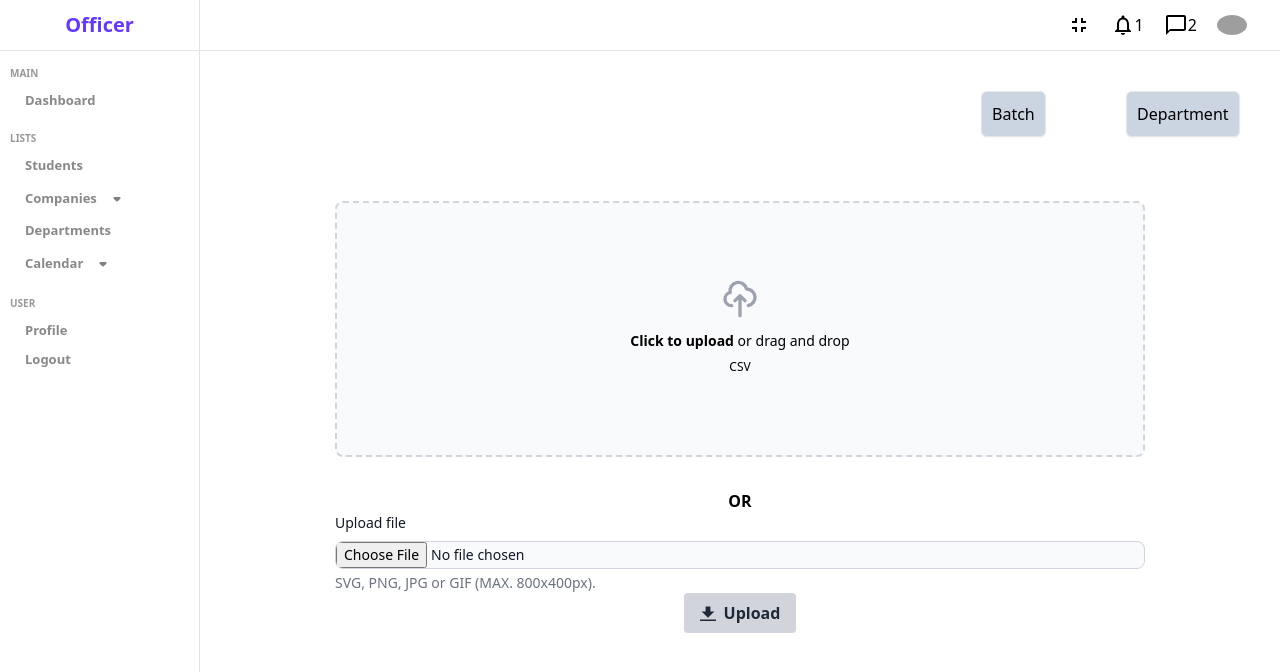
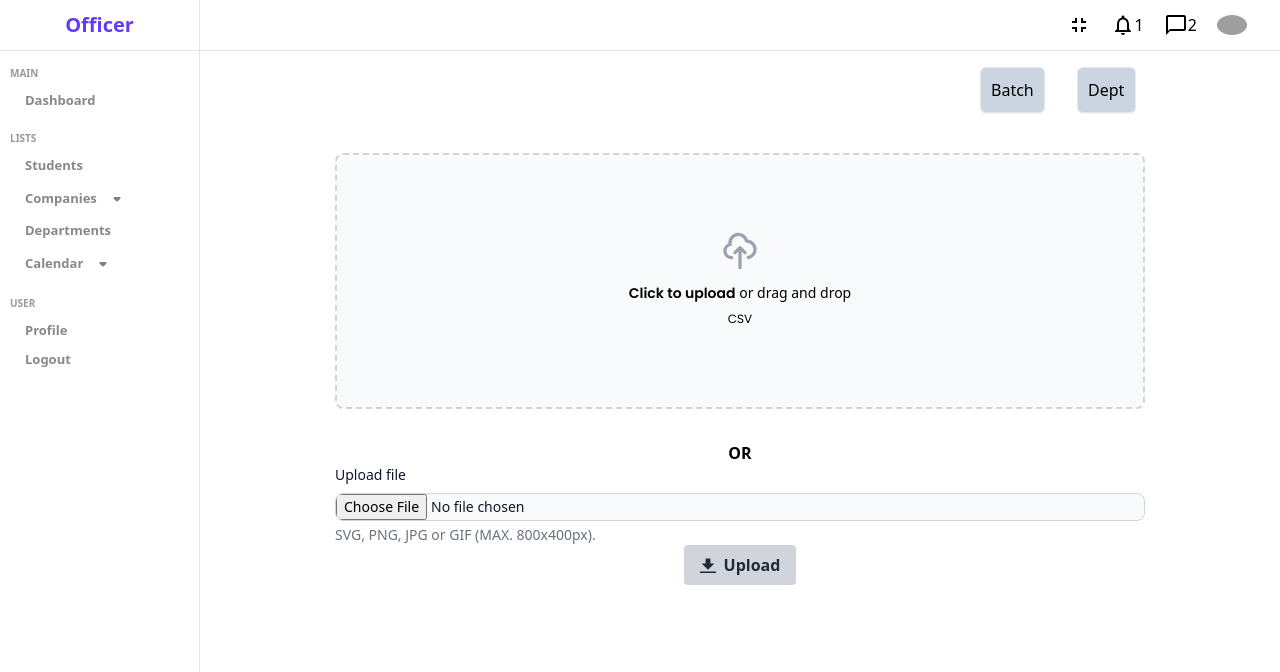
Before and after one commit to Internship-Portal/Intership_FrontEnd, a React (Vite) app: page /addstudents in a window 1280 px wide. Shown: the top 672 px of the page. Built offline with nearby package versions, Linux system fonts and the light colour scheme; grey boxes are pictures that could not be loaded.

Commit message:
css change

```diff
--- a/src/Pages/College/ConfComp.jsx
+++ b/src/Pages/College/ConfComp.jsx
@@ -3,25 +3,25 @@ import Sidebar from "../../components/Sidebar";
 import Navbar from "../../components/Navbar";
 import config from "../../hooks/config";
 import axios from "axios";
-import Dropdown_batch from '../../components/Dropdown_batch'
-import Dropdown_dept from '../../components/Dropdown_dept'
+import Dropdown_batch from "../../components/Dropdown_batch";
+import Dropdown_dept from "../../components/Dropdown_dept";
 
 function ConfComp() {
-  const { id ,headers } = config();
-  const [data, setData] = useState([])
+  const { id, headers } = config();
+  const [data, setData] = useState([]);
 
   const [student, setStudent] = useState({
     year_batch: null,
-    departments: ["CS","IT","ENTC"],
-  })
+    departments: ["CS", "IT", "ENTC"],
+  });
 
   const handleBatch = (data) => {
-    setStudent({ ...student, year_batch: data })
-  }
+    setStudent({ ...student, year_batch: data });
+  };
 
   const handleDept = (data) => {
-    setStudent({ ...student, department_name: data })
-  }
+    setStudent({ ...student, department_name: data });
+  };
 
   const getConf = async () => {
     try {
@@ -44,32 +44,31 @@ function ConfComp() {
     }
   };
 
-
   useEffect(() => {
     getConf();
   }, []);
 
   const handleClick = async (company) => {
     try {
-      console.log(id)
-      console.log(student)
-      const token = localStorage.getItem("jwt")
-      const res =await fetch(
+      console.log(id);
+      console.log(student);
+      const token = localStorage.getItem("jwt");
+      const res = await fetch(
         "http://localhost:4000/api/officer/giveAccessToCompanies",
         {
           method: "PUT",
           headers: {
-            "content-type":"application/json",
-            "authorization": `bearer ${token}`
+            "content-type": "application/json",
+            authorization: `bearer ${token}`,
           },
           body: JSON.stringify({
             company_id: company.company_id,
-            access: [student]
-          })
+            access: [student],
+          }),
         }
       );
-      const result = await res.json()
-      console.log(result)
+      const result = await res.json();
+      console.log(result);
     } catch (error) {
       console.log(error);
     }
@@ -91,20 +90,25 @@ function ConfComp() {
               className=" text-center items-center inline-flex w-full sm:w-1/3"
               key={company.company_id}
             >
-              <div className="border-solid border-black border-2 w-3/4 mx-auto my-2 ">
+              <div className="mt-3 bg-primary bg-opacity-30 rounded-xl w-3/4 mx-auto  ">
                 <div className=" ">
-                  <div className=" text-lg font-bold justify-start flex px-4">
+                  <div className=" flex justify-center text-lg font-bold sm:justify-start  px-4 font-poppins">
                     {company.company_name}
                   </div>
-                  <div className="">{company.company_id}</div>
-                  <div>{company.message}</div>
+                  <div className="mt-2 font-poppins">{company.message}</div>
                 </div>
-                <div className="flex">
-                  <Dropdown_batch onhandleBatchChange={handleBatch} />
-                  <Dropdown_dept onhandleDeptChange={handleDept} />
+                <div className=" block">
+                  <div className="flex">
+                    <div className=" w-full">
+                      <Dropdown_batch className="p-0 m-0" onhandleBatchChange={handleBatch} />
+                    </div>
+                    <div className="w-full">
+                      <Dropdown_dept onhandleDeptChange={handleDept} />
+                    </div>
+                  </div>
                 </div>
 
-                <button onClick={() => handleClick(company)}>Send</button>
+                <button className=" bg-indigo-700 bg-opacity-80 m-2 text-white rounded-lg p-2 font-poppins hover:w-3/4" onClick={() => handleClick(company)}>Send</button>
               </div>
             </div>
           ))}
--- a/src/Pages/College/SubComp.jsx
+++ b/src/Pages/College/SubComp.jsx
@@ -79,15 +79,15 @@ function SubComp() {
               className=" text-center items-center inline-flex w-full sm:w-1/3"
               key={company.index}
             >
-              <div className="border-solid border-black border-2 w-3/4 mx-auto my-2 ">
+              <div className="bg-primary bg-opacity-30 rounded-xl border-solid w-3/4 mx-auto my-2 ">
                 <div className=" ">
-                  <div className=" text-lg font-bold justify-start flex px-4">
+                  <div className=" flex justify-center text-lg font-bold sm:justify-start  px-4">
                     {company.company_name}
                   </div>
                   <div className="">{company.company_id}</div>
                   <div>{company.message}</div>
                 </div>
-                <button onClick={() => handleClick(company)}>Accept</button>
+                <button className=" bg-indigo-700 bg-opacity-80 m-2 text-white rounded-lg p-2 font-poppins hover:w-3/4" onClick={() => handleClick(company)}>Accept</button>
               </div>
             </div>
           ))}
--- a/src/components/Dropdown_batch.jsx
+++ b/src/components/Dropdown_batch.jsx
@@ -10,12 +10,12 @@ const DropDownB = (props) => {
 
   return (
     <div>
-  <div className="relative w-full lg:max-w-sm p-10">
+  <div className="relative w-full lg:max-w-sm p-4">
             <select className="w-full p-2.5 text-black bg-slate-300 border rounded-md shadow-sm outline-none appearance-none focus:border-indigo-600" onClick={handleClick}>
-                <option className=''>Batch</option>
-                <option >2023</option>
-                <option>2024</option>
-                <option>2025</option>
+                <option className='font-poppins'>Batch</option>
+                <option  className='font-poppins' >2023</option>
+                <option className='font-poppins'>2024</option>
+                <option className='font-poppins'>2025</option>
             </select>
         </div>
 
--- a/src/components/Dropdown_dept.jsx
+++ b/src/components/Dropdown_dept.jsx
@@ -10,12 +10,12 @@ const DropDownD = (props) => {
 
   return (
     <div>
-  <div className="relative w-full lg:max-w-sm p-10">
+  <div className="relative w-full lg:max-w-sm p-4 mx-auto">
             <select className="w-full p-2.5 text-black bg-slate-300 border rounded-md shadow-sm outline-none appearance-none focus:border-indigo-600" onClick={handleClick}>
-                <option>Department</option>
-                <option>CS</option>
-                <option>IT</option>
-                <option>EnTc</option>
+                <option className='font-poppins'>Dept</option>
+                <option className='font-poppins'>CS</option>
+                <option className='font-poppins'>IT</option>
+                <option className='font-poppins'>EnTc</option>
             </select>
         </div>
 
--- a/src/components/StudentData.jsx
+++ b/src/components/StudentData.jsx
@@ -65,7 +65,7 @@ const StudentData = () => {
 
   return (
     <div>
-      <div className="flex justify-end">
+      <div className="flex justify-center sm:justify-end sm:pr-12 mt-5 ">
         <Dropdown_batch onhandleBatchChange={handleBatch} />
         <Dropdown_dept onhandleDeptChange={handleDept} />
       </div>
@@ -73,8 +73,8 @@ const StudentData = () => {
       {loading ? (
         "Loading"
       ) : (
-        <div style={{ display: "table", tableLayout: "fixed", width: "100%" }}>
-          <MuiThemeProvider>
+        <div style={{ display: "table", tableLayout: "fixed", width: "100%" }} className="px-8">
+          <MuiThemeProvider  className="font-poppins">
             <MUIDataTable
               title={"Students"}
               data={student.students}
--- a/src/components/UploadList.jsx
+++ b/src/components/UploadList.jsx
@@ -55,7 +55,7 @@ const UploadList = () => {
 
   return (
     <div>
-      <div className="flex flex-row items-center justify-end">
+      <div className="flex flex-row items-center justify-center sm:justify-end sm:pr-32 ">
         <DropDownB onhandleBatchChange={handleBatchChange} />
         <DropDownD onhandleDeptChange={handleDeptChange} />
       </div>
@@ -82,10 +82,10 @@ const UploadList = () => {
                 ></path>
               </svg>
               <p className="mb-2 text-sm text-black ">
-                <span className="font-semibold">Click to upload</span> or drag
+                <span className="font-semibold font-poppins">Click to upload</span> or drag
                 and drop
               </p>
-              <p className="text-xs text-black">CSV</p>
+              <p className="text-xs text-black font-poppins">CSV</p>
             </div>
             <input
               id="dropzone-file"
```
